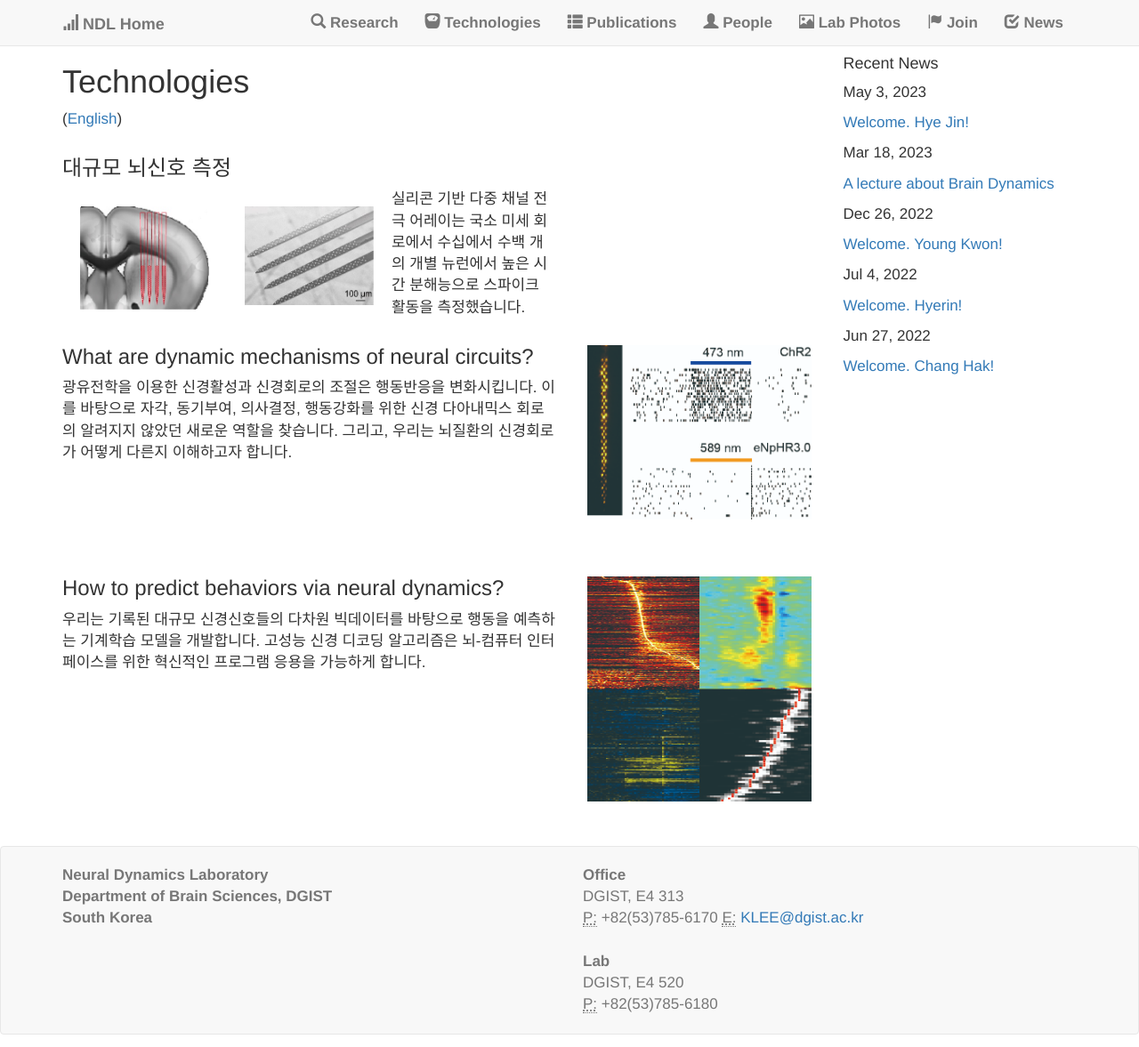
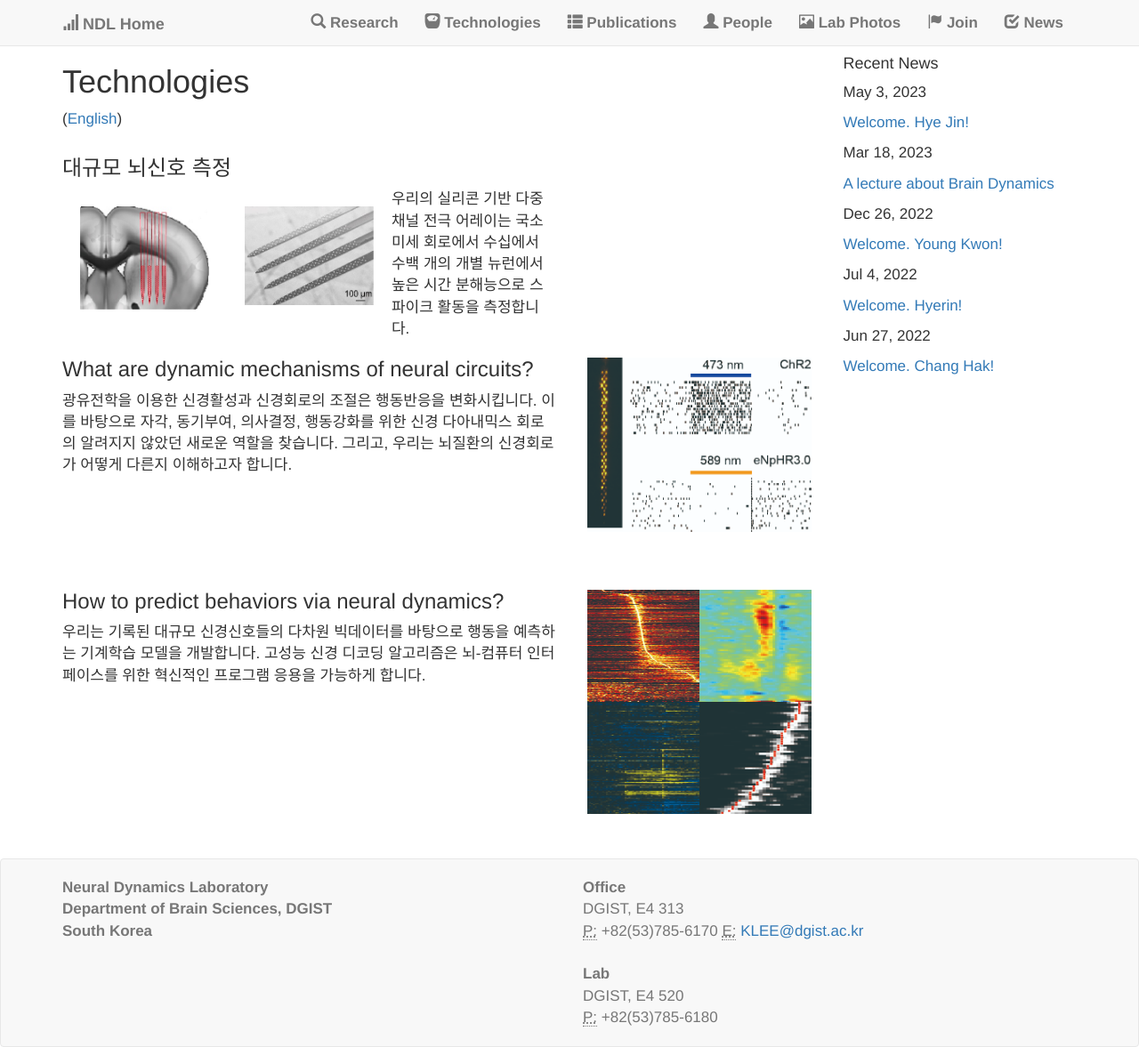
Before and after one commit to kleelab/kleelab.github.io, a Jekyll site: the page built from techK.html, in a window 1280 px wide. Shown: the whole page at 89% size. Built offline with Jekyll 4.4.1, drawn with Linux system fonts in a browser that asks for light colours; nearby versions of some CDN libraries; a style sheet for code colours, icons or effects is not loaded.

Commit message:
Update techK.html

```diff
--- a/techK.html
+++ b/techK.html
@@ -17,7 +17,7 @@ layout: page
           <img class="img-responsive" alt="Project 2 illustration" src="../images/probe2.jpg"/Align="middle">
            </div>
         <div class="content">
-            실리콘 기반 다중 채널 전극 어레이는 국소 미세 회로에서 수십에서 수백 개의 개별 뉴런에서 높은 시간 분해능으로 스파이크 활동을 측정했습니다.
+            우리의 실리콘 기반 다중 채널 전극 어레이는 국소 미세 회로에서 수십에서 수백 개의 개별 뉴런에서 높은 시간 분해능으로 스파이크 활동을 측정합니다.
 
             <br>
             <!--People:xxx
```
